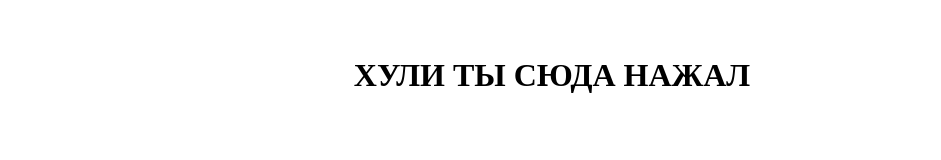
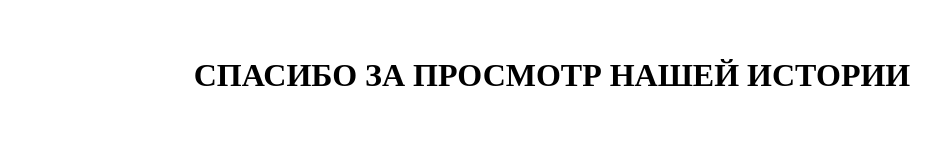
Before and after one commit to Svenvenven/UST, a plain HTML site: page стр.2.html in a window 1280 px wide. Shown: the full height of the page, 108-1049 px from the left. Drawn offline with Linux system fonts and the light colour scheme.

Commit message:
Update стр.2.html

```diff
--- a/стр.2.html
+++ b/стр.2.html
@@ -2,7 +2,7 @@
 <html lang="en">
 <head>
     <meta charset="UTF-8">
-    <title>МОЙ ЧЛЕН ОГРОМНЫЙ КАК У НИГЕРА</title>
+    <title>НАША ИСТОРИЯ</title>
 </head>
 <body>
     <ul>
@@ -10,7 +10,7 @@
             <img src="avatar6.jpg" width="200">
                 <img src="avatar7.jpg" width="200">
                 <img src="avatar5.jpg" width="200">
-                <center><h1>ХУЛИ ТЫ СЮДА НАЖАЛ</h1> </center>
+                <center><h1>СПАСИБО ЗА ПРОСМОТР НАШЕЙ ИСТОРИИ</h1> </center>
         </li>
     </ul>
 </body>
```
